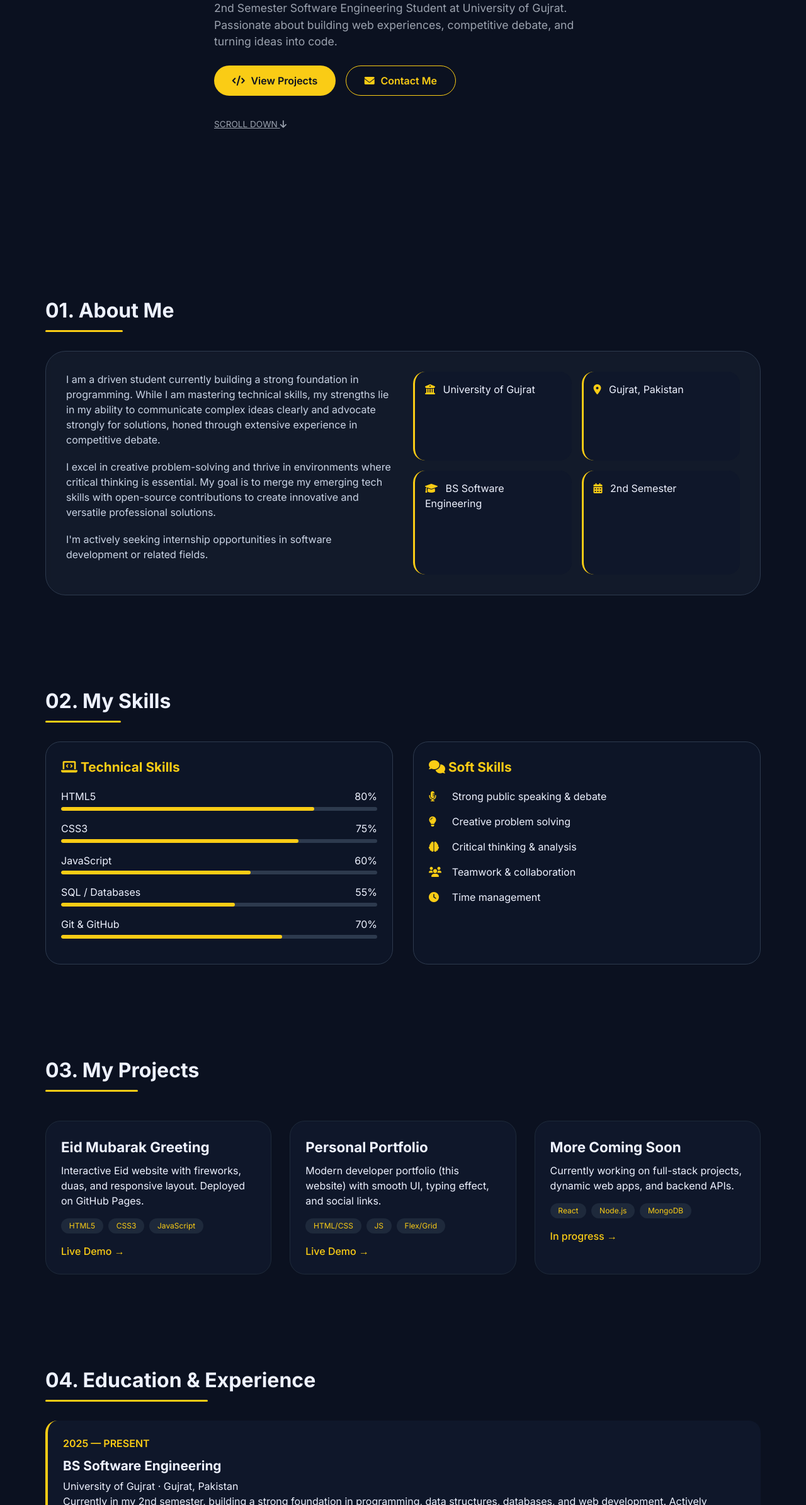
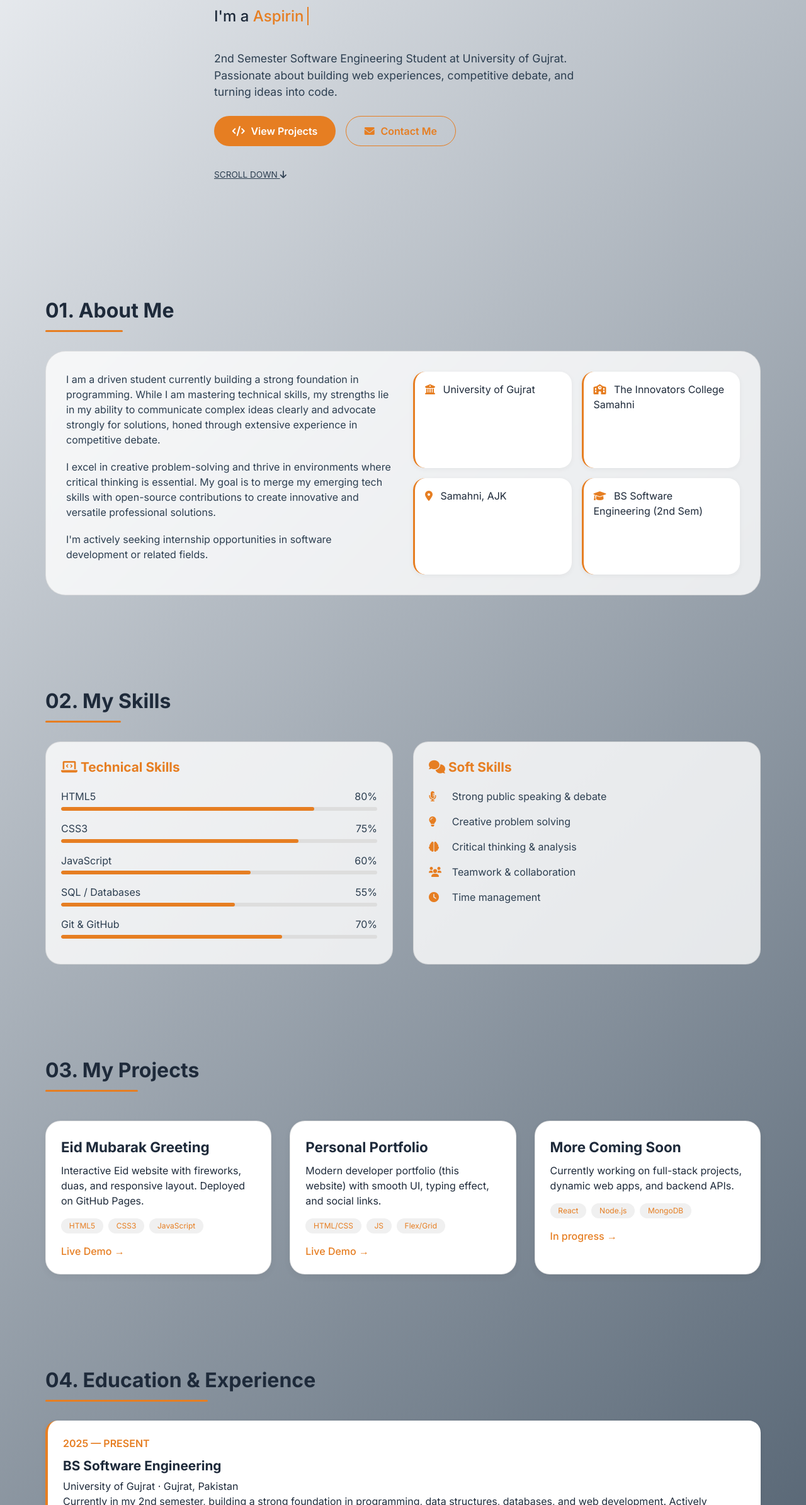
Before and after one commit to Eitzaz404/98ujn, a plain HTML site: page index.html in a window 1280 px wide. Shown: the part 411-2800 px from the top of the page at 63% size. Drawn offline with Linux system fonts and the light colour scheme.

Commit message:
Update index.html

```diff
--- a/index.html
+++ b/index.html
@@ -4,166 +4,148 @@
   <meta charset="UTF-8">
   <meta name="viewport" content="width=device-width, initial-scale=1.0">
   <title>Eitzaz Hassan · Software Engineering Student</title>
-  <!-- Google Fonts + Font Awesome -->
   <link href="https://fonts.googleapis.com/css2?family=Inter:opsz,wght@14..32,300;14..32,400;14..32,500;14..32,600;14..32,700&display=swap" rel="stylesheet">
   <link rel="stylesheet" href="https://cdnjs.cloudflare.com/ajax/libs/font-awesome/6.0.0-beta3/css/all.min.css">
   <style>
+    /* ========== RESET & GLOBAL ========== */
     * {
       margin: 0;
       padding: 0;
       box-sizing: border-box;
     }
-
     body {
       font-family: 'Inter', sans-serif;
-      background-color: #0b1120;
-      color: #eef2ff;
+      background: linear-gradient(135deg, #f5f7fa 0%, #2c3e50 100%);
+      color: #1e2a3a;
       scroll-behavior: smooth;
       line-height: 1.5;
     }
-
     ::-webkit-scrollbar {
       width: 8px;
     }
     ::-webkit-scrollbar-track {
-      background: #1e293b;
+      background: #ddd;
     }
     ::-webkit-scrollbar-thumb {
-      background: #facc15;
+      background: #2c3e50;
       border-radius: 10px;
     }
-
     .container {
       max-width: 1200px;
       margin: 0 auto;
       padding: 0 2rem;
     }
-
-    /* navigation */
+    /* ========== NAVIGATION ========== */
     nav {
       position: fixed;
       top: 0;
       left: 0;
       width: 100%;
-      background: rgba(11, 17, 32, 0.85);
+      background: rgba(255, 255, 255, 0.9);
       backdrop-filter: blur(12px);
       z-index: 1000;
-      border-bottom: 1px solid rgba(250, 204, 21, 0.2);
+      border-bottom: 1px solid rgba(0, 0, 0, 0.1);
       padding: 1rem 0;
     }
-
     .nav-links {
       display: flex;
       justify-content: center;
       gap: 2rem;
       flex-wrap: wrap;
     }
-
     .nav-links a {
-      color: #cbd5e6;
+      color: #2c3e50;
       text-decoration: none;
       font-weight: 500;
       transition: 0.2s;
       font-size: 0.95rem;
     }
-
     .nav-links a:hover, .nav-links a.active {
-      color: #facc15;
+      color: #e67e22;
     }
-
+    /* ========== SECTIONS ========== */
     section {
       padding: 5rem 0 4rem;
       scroll-margin-top: 5rem;
     }
-
     .hero {
       min-height: 100vh;
       display: flex;
       align-items: center;
       padding-top: 5rem;
     }
-
     .hero-content h3 {
-      color: #facc15;
+      color: #e67e22;
       font-weight: 500;
       letter-spacing: 1px;
       margin-bottom: 1rem;
       font-size: 1.1rem;
     }
-
     .hero-content h1 {
       font-size: 3.5rem;
       font-weight: 700;
-      background: linear-gradient(135deg, #ffffff, #facc15);
+      background: linear-gradient(135deg, #1e2a3a, #e67e22);
       background-clip: text;
       -webkit-background-clip: text;
       color: transparent;
       margin-bottom: 0.5rem;
     }
-
     .type-wrapper {
       font-size: 1.5rem;
       font-weight: 500;
       margin: 1rem 0;
       height: 3rem;
     }
-
     .type-text {
-      color: #facc15;
-      border-right: 2px solid #facc15;
+      color: #e67e22;
+      border-right: 2px solid #e67e22;
       padding-right: 5px;
     }
-
     .hero-desc {
       max-width: 600px;
-      color: #9ca3af;
+      color: #2c3e50;
       margin: 1.5rem 0;
       font-size: 1.1rem;
     }
-
     .btn-group {
       display: flex;
       gap: 1rem;
       flex-wrap: wrap;
       margin-top: 1.5rem;
     }
-
     .btn {
       display: inline-flex;
       align-items: center;
       gap: 0.6rem;
       background: transparent;
-      border: 1.5px solid #facc15;
+      border: 1.5px solid #e67e22;
       padding: 0.7rem 1.8rem;
       border-radius: 40px;
       font-weight: 600;
-      color: #facc15;
+      color: #e67e22;
       text-decoration: none;
       transition: 0.25s;
     }
-
     .btn-primary {
-      background: #facc15;
-      color: #0b1120;
+      background: #e67e22;
+      color: white;
       border: none;
     }
-
     .btn-primary:hover {
-      background: #e6b800;
+      background: #d35400;
       transform: translateY(-2px);
     }
-
     .btn-outline:hover {
-      background: rgba(250, 204, 21, 0.1);
+      background: rgba(230, 126, 34, 0.1);
       transform: translateY(-2px);
     }
-
     .section-title {
       font-size: 2rem;
       font-weight: 700;
       margin-bottom: 2.5rem;
       position: relative;
       display: inline-block;
+      color: #1e2a3a;
     }
     .section-title:after {
       content: '';
@@ -172,43 +154,40 @@
       left: 0;
       width: 60%;
       height: 3px;
-      background: #facc15;
+      background: #e67e22;
       border-radius: 3px;
     }
-
     .about-grid {
       display: grid;
       grid-template-columns: 1fr 1fr;
       gap: 2rem;
-      background: rgba(30, 41, 59, 0.4);
+      background: rgba(255, 255, 255, 0.8);
       border-radius: 2rem;
       padding: 2rem;
       backdrop-filter: blur(4px);
-      border: 1px solid #2d3a4e;
+      border: 1px solid rgba(0, 0, 0, 0.1);
     }
-
     .about-text p {
       margin-bottom: 1.2rem;
-      color: #cbd5e6;
+      color: #2c3e50;
     }
-
     .info-cards {
       display: grid;
       grid-template-columns: repeat(2, 1fr);
       gap: 1rem;
     }
-
     .info-card {
-      background: #0f172a;
+      background: white;
       padding: 1rem;
       border-radius: 1.2rem;
-      border-left: 3px solid #facc15;
+      border-left: 3px solid #e67e22;
+      color: #1e2a3a;
+      box-shadow: 0 2px 8px rgba(0,0,0,0.05);
     }
     .info-card i {
-      color: #facc15;
+      color: #e67e22;
       margin-right: 8px;
     }
-
     .skills-wrapper {
       display: flex;
       flex-wrap: wrap;
@@ -218,13 +197,13 @@
     .skill-cat {
       flex: 1;
       min-width: 220px;
-      background: rgba(15, 23, 42, 0.7);
+      background: rgba(255, 255, 255, 0.8);
       border-radius: 1.5rem;
       padding: 1.5rem;
-      border: 1px solid #2d3a4e;
+      border: 1px solid rgba(0, 0, 0, 0.1);
     }
     .skill-cat h3 {
-      color: #facc15;
+      color: #e67e22;
       margin-bottom: 1.2rem;
       font-size: 1.3rem;
     }
@@ -235,15 +214,16 @@
       display: flex;
       justify-content: space-between;
       margin-bottom: 0.3rem;
+      color: #2c3e50;
     }
     .progress-bar {
       height: 6px;
-      background: #2d3a4e;
+      background: #ddd;
       border-radius: 10px;
       overflow: hidden;
     }
     .progress-fill {
-      background: #facc15;
+      background: #e67e22;
       width: 0%;
       height: 100%;
       border-radius: 10px;
@@ -256,12 +236,12 @@
       display: flex;
       align-items: center;
       gap: 0.8rem;
+      color: #2c3e50;
     }
     .soft-list i {
-      color: #facc15;
+      color: #e67e22;
       width: 24px;
     }
-
     .projects-grid {
       display: grid;
       grid-template-columns: repeat(auto-fill, minmax(300px, 1fr));
@@ -269,20 +249,22 @@
       margin-top: 1rem;
     }
     .project-card {
-      background: #0f172a;
+      background: white;
       border-radius: 1.5rem;
       padding: 1.5rem;
       transition: 0.25s ease;
-      border: 1px solid #1e2a3a;
+      border: 1px solid rgba(0, 0, 0, 0.1);
+      box-shadow: 0 4px 12px rgba(0,0,0,0.05);
     }
     .project-card:hover {
       transform: translateY(-5px);
-      border-color: #facc15;
-      box-shadow: 0 10px 25px -5px rgba(0, 0, 0, 0.5);
+      border-color: #e67e22;
+      box-shadow: 0 10px 25px -5px rgba(0, 0, 0, 0.1);
     }
     .project-card h3 {
       font-size: 1.4rem;
       margin-bottom: 0.5rem;
+      color: #1e2a3a;
     }
     .project-tech {
       display: flex;
@@ -291,58 +273,59 @@
       margin: 1rem 0;
     }
     .project-tech span {
-      background: #1e293b;
+      background: #f0f0f0;
       padding: 0.2rem 0.8rem;
       border-radius: 20px;
       font-size: 0.75rem;
-      color: #facc15;
+      color: #e67e22;
     }
     .project-link {
-      color: #facc15;
+      color: #e67e22;
       text-decoration: none;
       font-weight: 500;
       display: inline-flex;
       align-items: center;
       gap: 5px;
     }
-
     .timeline {
       display: flex;
       flex-direction: column;
       gap: 1.8rem;
     }
     .timeline-item {
-      background: #0f172a;
+      background: white;
       border-radius: 1.2rem;
       padding: 1.5rem;
-      border-left: 4px solid #facc15;
+      border-left: 4px solid #e67e22;
+      box-shadow: 0 2px 8px rgba(0,0,0,0.05);
     }
     .timeline-date {
-      color: #facc15;
+      color: #e67e22;
       font-weight: 600;
       margin-bottom: 0.5rem;
     }
     .timeline-item h3 {
       font-size: 1.3rem;
       margin-bottom: 0.3rem;
+      color: #1e2a3a;
     }
-
     .contact-flex {
       display: flex;
       flex-wrap: wrap;
       gap: 2.5rem;
       justify-content: space-between;
-      background: rgba(30, 41, 59, 0.4);
+      background: rgba(255, 255, 255, 0.8);
       border-radius: 2rem;
       padding: 2rem;
       backdrop-filter: blur(4px);
+      border: 1px solid rgba(0, 0, 0, 0.1);
     }
     .contact-left {
       flex: 1;
     }
     .contact-left p {
       margin: 1.2rem 0;
-      color: #cbd5e6;
+      color: #2c3e50;
     }
     .contact-detail {
       display: flex;
@@ -353,16 +336,16 @@
     }
     .contact-detail i {
       font-size: 1.3rem;
-      color: #facc15;
+      color: #e67e22;
       width: 30px;
     }
     .contact-detail a {
-      color: #eef2ff;
+      color: #1e2a3a;
       text-decoration: none;
       transition: 0.2s;
     }
     .contact-detail a:hover {
-      color: #facc15;
+      color: #e67e22;
     }
     .social-icons {
       display: flex;
@@ -371,11 +354,11 @@
     }
     .social-icons a {
       font-size: 1.6rem;
-      color: #cbd5e6;
+      color: #2c3e50;
       transition: 0.2s;
     }
     .social-icons a:hover {
-      color: #facc15;
+      color: #e67e22;
       transform: translateY(-2px);
     }
     .contact-form {
@@ -385,32 +368,31 @@
       gap: 1rem;
     }
     .contact-form input, .contact-form textarea {
-      background: #0f172a;
-      border: 1px solid #2d3a4e;
+      background: white;
+      border: 1px solid #ccc;
       border-radius: 1rem;
       padding: 0.9rem 1.2rem;
-      color: white;
+      color: #1e2a3a;
       font-family: inherit;
       resize: none;
     }
     .contact-form button {
-      background: #facc15;
+      background: #e67e22;
       border: none;
       padding: 0.8rem;
       border-radius: 2rem;
       font-weight: bold;
       cursor: pointer;
       transition: 0.2s;
+      color: white;
     }
-
     footer {
       text-align: center;
       padding: 2rem;
-      border-top: 1px solid #1e293b;
+      border-top: 1px solid rgba(0, 0, 0, 0.1);
       margin-top: 2rem;
-      color: #7e8aa2;
+      color: #2c3e50;
     }
-
     @media (max-width: 780px) {
       .about-grid, .skills-wrapper, .contact-flex {
         grid-template-columns: 1fr;
@@ -445,6 +427,12 @@
   <section id="home" class="hero">
     <div class="container">
       <div class="hero-content">
+        <div class="profile-pic-container" style="margin-bottom: 1.5rem;">
+          <!-- ✅ YOUR PROFILE PICTURE (replace URL if needed) -->
+          <img src="https://raw.githubusercontent.com/Eitzaz404/portfolio/main/WhatsApp%20Image%202026-03-23%20at%203.32.56%20PM.jpeg"
+               alt="Eitzaz Hassan"
+               style="width: 130px; height: 130px; border-radius: 50%; object-fit: cover; border: 3px solid #e67e22; box-shadow: 0 0 20px rgba(230,126,34,0.4);">
+        </div>
         <h3>HELLO, I'M</h3>
         <h1>Eitzaz Hassan</h1>
         <div class="type-wrapper">
@@ -456,7 +444,7 @@
           <a href="#contact" class="btn btn-outline"><i class="fas fa-envelope"></i> Contact Me</a>
         </div>
         <div style="margin-top: 2rem;">
-          <a href="#about" style="color:#9ca3af; font-size:0.85rem;">SCROLL DOWN <i class="fas fa-arrow-down"></i></a>
+          <a href="#about" style="color:#2c3e50; font-size:0.85rem;">SCROLL DOWN <i class="fas fa-arrow-down"></i></a>
         </div>
       </div>
     </div>
@@ -473,9 +461,9 @@
         </div>
         <div class="info-cards">
           <div class="info-card"><i class="fas fa-university"></i> University of Gujrat</div>
-          <div class="info-card"><i class="fas fa-map-marker-alt"></i> Gujrat, Pakistan</div>
-          <div class="info-card"><i class="fas fa-graduation-cap"></i> BS Software Engineering</div>
-          <div class="info-card"><i class="fas fa-calendar-alt"></i> 2nd Semester</div>
+          <div class="info-card"><i class="fas fa-school"></i> The Innovators College Samahni</div>
+          <div class="info-card"><i class="fas fa-map-marker-alt"></i> Samahni, AJK</div>
+          <div class="info-card"><i class="fas fa-graduation-cap"></i> BS Software Engineering (2nd Sem)</div>
         </div>
       </div>
     </div>
@@ -544,6 +532,12 @@
           <p>Currently in my 2nd semester, building a strong foundation in programming, data structures, databases, and web development. Actively participating in university tech events and coding challenges.</p>
         </div>
         <div class="timeline-item">
+          <div class="timeline-date">Completed</div>
+          <h3>The Innovators College Samahni</h3>
+          <p>Samahni, AJK</p>
+          <p>Completed intermediate / college education. Developed strong academic foundation and leadership skills.</p>
+        </div>
+        <div class="timeline-item">
           <div class="timeline-date">ONGOING</div>
           <h3>Competitive Debate</h3>
           <p>Public Speaking & Advocacy</p>
@@ -559,6 +553,7 @@
       <div class="contact-flex">
         <div class="contact-left">
           <p>I'm currently looking for internship opportunities. Whether you have a question or just want to say hi, I'll try my best to get back to you!</p>
+          <div class="contact-detail"><i class="fas fa-phone-alt"></i> <a href="tel:+923277520946">0327 7520946</a></div>
           <div class="contact-detail"><i class="fas fa-envelope"></i> <a href="mailto:etibhai404@gmail.com">etibhai404@gmail.com</a></div>
           <div class="contact-detail"><i class="fab fa-github"></i> <a href="https://github.com/Eitzaz404" target="_blank">github.com/Eitzaz404</a></div>
           <div class="social-icons">
@@ -580,7 +575,7 @@
 </main>
 
 <footer>
-  <p>© 2026 Eitzaz Hassan — Built with ☕ and passion.</p>
+  <p>© 2026 Eitzaz Hassan — Based in Samahni, AJK | Built with ☕ and passion.</p>
 </footer>
 
 <script>
@@ -631,7 +626,7 @@
   window.addEventListener("scroll", updateActiveNav);
   window.addEventListener("load", updateActiveNav);
 
-  // demo contact form
+  // Contact form demo
   const contactForm = document.getElementById("demo-contact-form");
   const feedbackSpan = document.getElementById("formFeedback");
   if (contactForm) {
@@ -642,17 +637,17 @@
       const msg = document.getElementById("contact-msg").value.trim();
       if (!name || !email || !msg) {
         feedbackSpan.innerHTML = "⚠️ Please fill all fields.";
-        feedbackSpan.style.color = "#facc15";
+        feedbackSpan.style.color = "#e67e22";
         return;
       }
       feedbackSpan.innerHTML = "✨ Thanks! I'll get back to you soon (demo mode).";
-      feedbackSpan.style.color = "#90ff9e";
+      feedbackSpan.style.color = "#27ae60";
       contactForm.reset();
       setTimeout(() => { feedbackSpan.innerHTML = ""; }, 3000);
     });
   }
 
-  // smooth scroll
+  // Smooth scroll
   document.querySelectorAll('a[href^="#"]').forEach(anchor => {
     anchor.addEventListener('click', function(e) {
       const target = this.getAttribute('href').substring(1);
```
